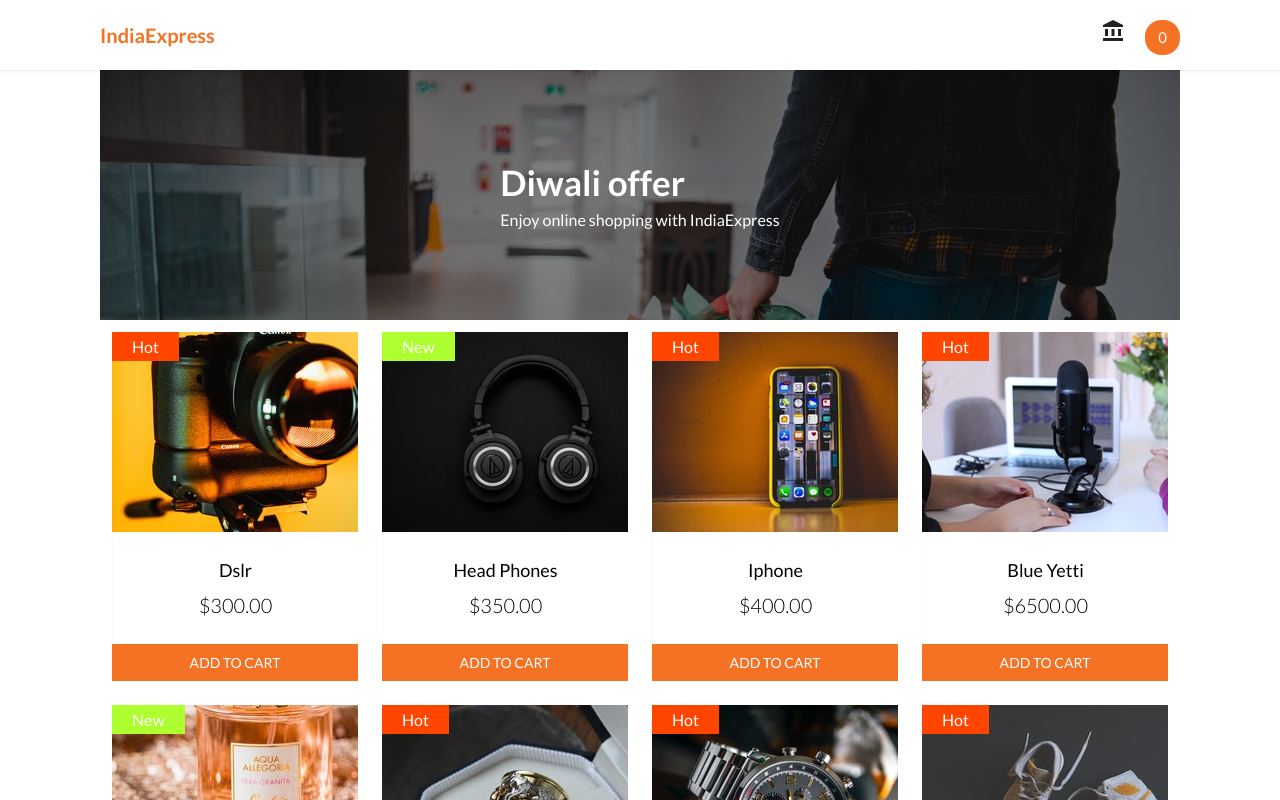
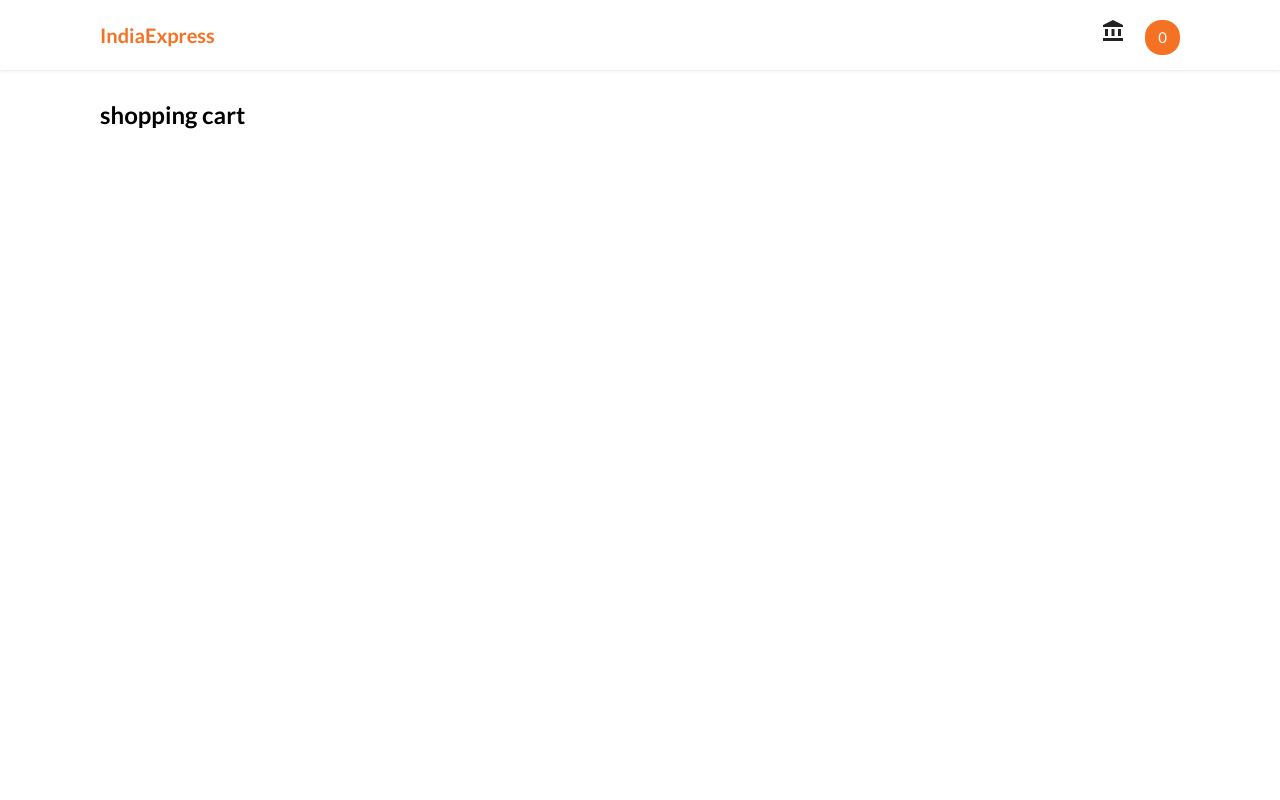
Before and after one commit to mohdarif123/E-Commerce, a React (Create React App) app: page /cart in a window 1280 px wide. Shown: the top 800 px of the page. Built offline with nearby package versions, Linux system fonts and the light colour scheme.

Commit message:
some changes

```diff
--- a/src/App.css
+++ b/src/App.css
@@ -22,7 +22,7 @@
   display: flex;
   position: fixed;
   top: 0;
-  z-index:999;
+  z-index: 999;
   background: white;
 }
 
@@ -151,3 +151,8 @@
   font-size: 14px;
   cursor: pointer;
 }
+
+/* not found style */
+.not-found {
+  margin-top: 100px;
+}
--- a/src/App.js
+++ b/src/App.js
@@ -3,15 +3,24 @@
 import Navbar from "./component/Navbar";
 import Products from "./component/Products";
 import ProductsContextProvider from "./Global/ProductsContext";
+import { BrowserRouter, Routes, Route } from "react-router-dom";
+import Cart from "./component/Cart";
+import NotFound from "./component/NotFound";
+import CartContextProvider from "./Global/CartContext";
 function App() {
   return (
     <div>
-      <Navbar />
-      <Banner />
       <ProductsContextProvider>
-        <div className="container">
-          <Products />
-        </div>
+        <CartContextProvider>
+          <BrowserRouter>
+            <Navbar />
+            <Routes>
+              <Route exact path="/" element={<Products />} />
+              <Route exact path="/cart" element={<Cart />} />
+              <Route path="*" element={<NotFound />} />
+            </Routes>
+          </BrowserRouter>
+        </CartContextProvider>
       </ProductsContextProvider>
     </div>
   );
--- /dev/null
+++ b/src/Global/CartContext.js
@@ -0,0 +1,19 @@
+import React, { createContext, useReducer } from "react";
+import { CartReducer } from "./CartReducer";
+
+export const CartContexts = createContext();
+
+const CartContextProvider = (props) => {
+  const [cartProduct, dispatch] = useReducer(CartReducer, {
+    shoppingCart: [],
+    totalPrice: 0,
+    qty: 0,
+  });
+  return (
+    <>
+      <CartContexts.Provider value={{cartProduct,dispatch}}>{props.children}</CartContexts.Provider>
+    </>
+  );
+};
+
+export default CartContextProvider;
--- /dev/null
+++ b/src/Global/CartReducer.js
@@ -0,0 +1,3 @@
+export const CartReducer = () =>{
+
+}
--- a/src/component/Banner.jsx
+++ b/src/component/Banner.jsx
@@ -3,16 +3,14 @@
 const Banner = () => {
     return (
         <>
-            <div className='container'>
                 <header>
                     <div className='headerText'>
                         <div>
-                            <h1>Diwali offer</h1>
+                            <h1>Diwali offers</h1>
                             <p>Enjoy online shopping with IndiaExpress</p>
                         </div>
                     </div>
                 </header>
-            </div>
         </>
     );
 }
--- /dev/null
+++ b/src/component/Cart.js
@@ -0,0 +1,13 @@
+import React from "react";
+
+const Cart = () => {
+  return (
+    <div className="container">
+      <div className="cart-container" style={{ marginTop: "100px" }}>
+        <h2 style={{ color: "black" }}>shopping cart</h2>
+      </div>
+    </div>
+  );
+};
+
+export default Cart;
--- a/src/component/Navbar.jsx
+++ b/src/component/Navbar.jsx
@@ -1,5 +1,6 @@
 import React from 'react';
 import AccountBalanceIcon from '@mui/icons-material/AccountBalance';
+import { Link } from 'react-router-dom'
 
 
 
@@ -8,10 +9,10 @@
         <>
             <nav>
                 <ul className='left'>
-                    <li><a href=''></a>IndiaExpress</li>
+                    <li><Link to='/'></Link>IndiaExpress</li>
                 </ul>
                 <ul className='right'>
-                    <li><a href=''><span className='shoppingCart'><i> <AccountBalanceIcon /> </i><span className='cartCount'>0</span></span></a></li>
+                    <li><Link to='cart'><span className='shoppingCart'><i> <AccountBalanceIcon /> </i><span className='cartCount'>0</span></span></Link></li>
                 </ul>
             </nav>
         </>
--- /dev/null
+++ b/src/component/NotFound.js
@@ -0,0 +1,13 @@
+import React from "react";
+
+const NotFound = () => {
+  return (
+    <div className="container">
+      <div className="not-found">
+        <h2>Page Not Found</h2>
+      </div>
+    </div>
+  );
+};
+
+export default NotFound;
--- a/src/component/Products.js
+++ b/src/component/Products.js
@@ -1,10 +1,13 @@
 import React, { useContext } from "react";
 import { ProductsContext } from "../Global/ProductsContext";
+import Banner from "./Banner";
 
 const Products = () => {
   const { products } = useContext(ProductsContext);
   return (
     <>
+      <div className="container">
+        <Banner />
         <div className="products">
           {products.map((product) => (
             <div className="product" key={product.id}>
@@ -22,6 +25,7 @@
             </div>
           ))}
         </div>
+      </div>
     </>
   );
 };
```
Lines whose indentation alone changed are shown as unchanged.
